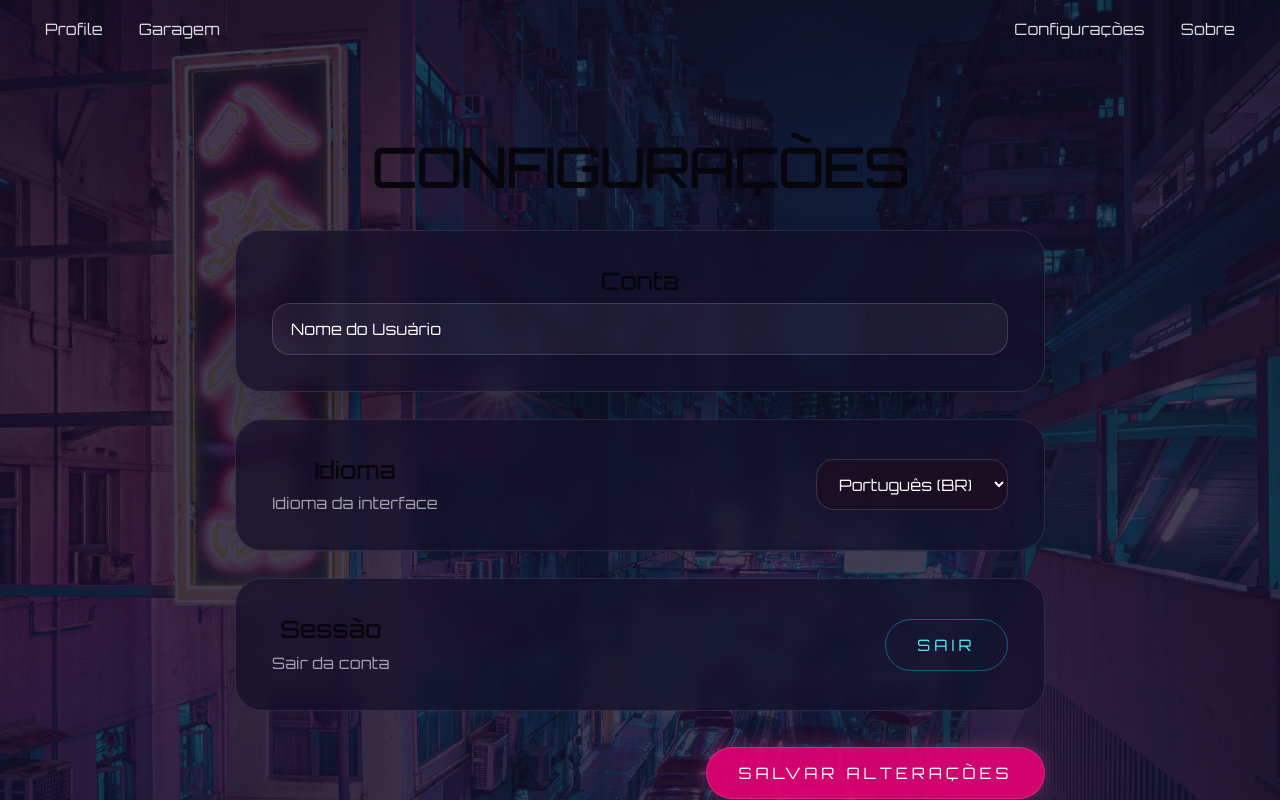
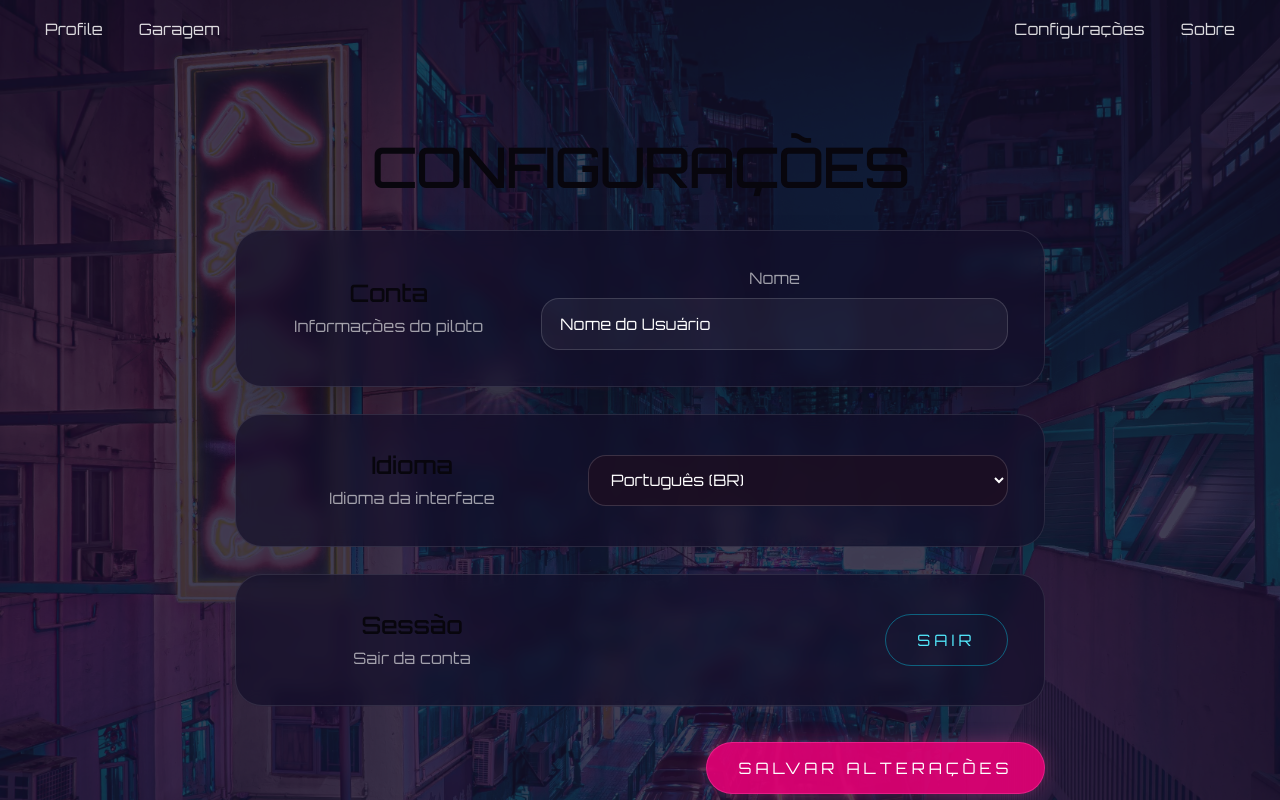
Before and after one commit to Naita1/CyberPunkMech-UI, a React (Vite) app: page /configuracoes in a window 1280 px wide. Built offline with nearby package versions, Linux system fonts and the light colour scheme.

Commit message:
Remove ParallaxBackground component and standardize Home background

```diff
--- a/src/components/layout/ParallaxBackground/ParallaxBackground.jsx
+++ /dev/null
@@ -1,19 +0,0 @@
-import fundo from '../../../assets/images/background.jpg';
-
-function ParallaxBackground({ image = fundo, children }) {
-  return (
-    <div className="absolute inset-0 z-0 overflow-hidden">
-      <div
-        className="absolute inset-0 bg-cover bg-center"
-        style={{ backgroundImage: `url(${image})` }}
-      />
-      <div
-        className="absolute inset-0"
-        style={{ backgroundColor: 'rgba(19, 15, 42, 0.70)' }}
-      />
-      <div className="relative z-10">{children}</div>
-    </div>
-  );
-}
-
-export default ParallaxBackground;
--- a/src/pages/Home/Home.jsx
+++ b/src/pages/Home/Home.jsx
@@ -1,4 +1,4 @@
-import ParallaxBackground from '../../components/layout/ParallaxBackground/ParallaxBackground';
+import background from '../../assets/images/background.jpg';
 import Navbar from '../../components/common/Navbar/Navbar';
 import Button from '../../components/common/Button/Button';
 import Footer from '../../components/layout/Footer/Footer';
@@ -6,7 +6,15 @@ import Footer from '../../components/layout/Footer/Footer';
 function Home() {
   return (
     <div className="relative flex min-h-screen w-full flex-col overflow-hidden text-cyber-light">
-      <ParallaxBackground />
+      <div
+        className="absolute inset-0 bg-cover bg-center"
+        style={{ backgroundImage: `url(${background})` }}
+      />
+      <div
+        className="absolute inset-0"
+        style={{ backgroundColor: 'rgba(19, 15, 42, 0.70)' }}
+      />
+
       <Navbar />
 
       <main className="relative z-10 flex flex-1 flex-col items-center justify-center px-6 pb-16 pt-10 text-center sm:px-10">
--- a/src/pages/Settings/Settings.jsx
+++ b/src/pages/Settings/Settings.jsx
@@ -32,7 +32,13 @@ export default function Settings({ player = { name: "Nome do Usuário", coins: 3
               className="rounded-3xl border border-white/10 backdrop-blur-sm p-8 shadow-2xl"
               style={{ backgroundColor: 'rgba(19, 15, 42, 0.70)' }}
             >
-              <h2 className="text-2xl font-serif text-white mb-6">Conta</h2>
+              <div className="md:grid md:grid-cols-[minmax(180px,_1fr)_minmax(320px,_2fr)] md:items-center md:gap-8">
+                <div className="space-y-2">
+                  <h2 className="text-2xl font-serif text-white">Conta</h2>
+                  <p className="text-sm text-white/60">Informações do piloto</p>
+                </div>
+                <div className="mt-6 md:mt-0">
+                  <label className="block text-sm text-white/60 mb-2">Nome</label>
                   <input
                     value={name}
                     onChange={(e) => {
@@ -41,42 +47,51 @@ export default function Settings({ player = { name: "Nome do Usuário", coins: 3
                     }}
                     className="w-full bg-white/5 border border-white/15 rounded-2xl px-4 py-3 text-sm text-white focus:outline-none focus:border-cyan-300"
                   />
-
+                </div>
+              </div>
             </section>
 
             <section
-              className="rounded-3xl border border-white/10 backdrop-blur-sm p-8 flex flex-col gap-4 md:flex-row md:items-center md:justify-between"
+              className="rounded-3xl border border-white/10 backdrop-blur-sm p-8"
               style={{ backgroundColor: 'rgba(19, 15, 42, 0.70)' }}
             >
-              <div>
-                <h2 className="text-2xl font-serif text-white mb-2">Idioma</h2>
+              <div className="md:grid md:grid-cols-[minmax(180px,_1fr)_minmax(240px,_1.5fr)] md:items-center md:gap-8">
+                <div className="space-y-2">
+                  <h2 className="text-2xl font-serif text-white">Idioma</h2>
                   <p className="text-sm text-white/60">Idioma da interface</p>
                 </div>
+                <div className="mt-4 md:mt-0">
                   <select
                     value={language}
                     onChange={(e) => {
                       setLanguage(e.target.value);
                       setDirty(true);
                     }}
-                className="bg-[#1c0f24]/90 border border-white/15 rounded-2xl px-4 py-3 text-sm text-white focus:outline-none focus:border-cyan-300 cursor-pointer"
+                    className="w-full bg-[#1c0f24]/90 border border-white/15 rounded-2xl px-4 py-3 text-sm text-white focus:outline-none focus:border-cyan-300 cursor-pointer"
                   >
                     <option>Português (BR)</option>
                     <option>English</option>
                     <option>Español</option>
                   </select>
+                </div>
+              </div>
             </section>
 
             <section
-              className="rounded-3xl border border-white/10 backdrop-blur-sm p-8 flex items-center justify-between"
+              className="rounded-3xl border border-white/10 backdrop-blur-sm p-8"
               style={{ backgroundColor: 'rgba(19, 15, 42, 0.70)' }}
             >
-              <div>
-                <h2 className="text-2xl font-serif text-white mb-2">Sessão</h2>
+              <div className="md:grid md:grid-cols-[minmax(180px,_1fr)_minmax(240px,_1.5fr)] md:items-center md:gap-8">
+                <div className="space-y-2">
+                  <h2 className="text-2xl font-serif text-white">Sessão</h2>
                   <p className="text-sm text-white/60">Sair da conta</p>
                 </div>
+                <div className="mt-4 md:mt-0 flex justify-start md:justify-end">
                   <Button variant="secondary">
                     Sair
                   </Button>
+                </div>
+              </div>
             </section>
           </div>
 
```
Lines whose indentation alone changed are shown as unchanged.
